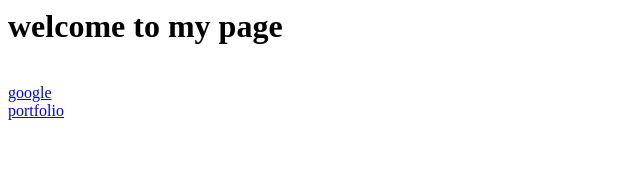
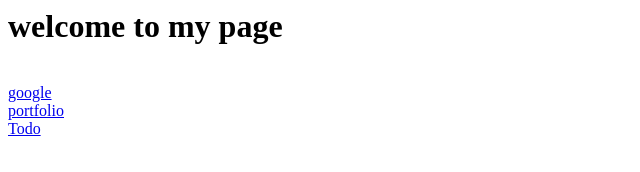
Before and after one commit to krish-san/FSWD, a plain HTML site: page ex/index.html in a window 1280 px wide. Shown: the full height of the page, 0-640 px from the left. Drawn offline with Linux system fonts and the light colour scheme.

Commit message:
Update index.html

```diff
--- a/ex/index.html
+++ b/ex/index.html
@@ -7,4 +7,6 @@
 <a href="https://www.google.com" alt="googlenav">google</a>
 </br>
 <a href="https://krish-san.github.io/FSWD/ex1/index.html" alt="portfolio">portfolio</a>
+</br>
+ <a href="https://www.google.com" alt="todo">Todo</a>
 </body>
```
